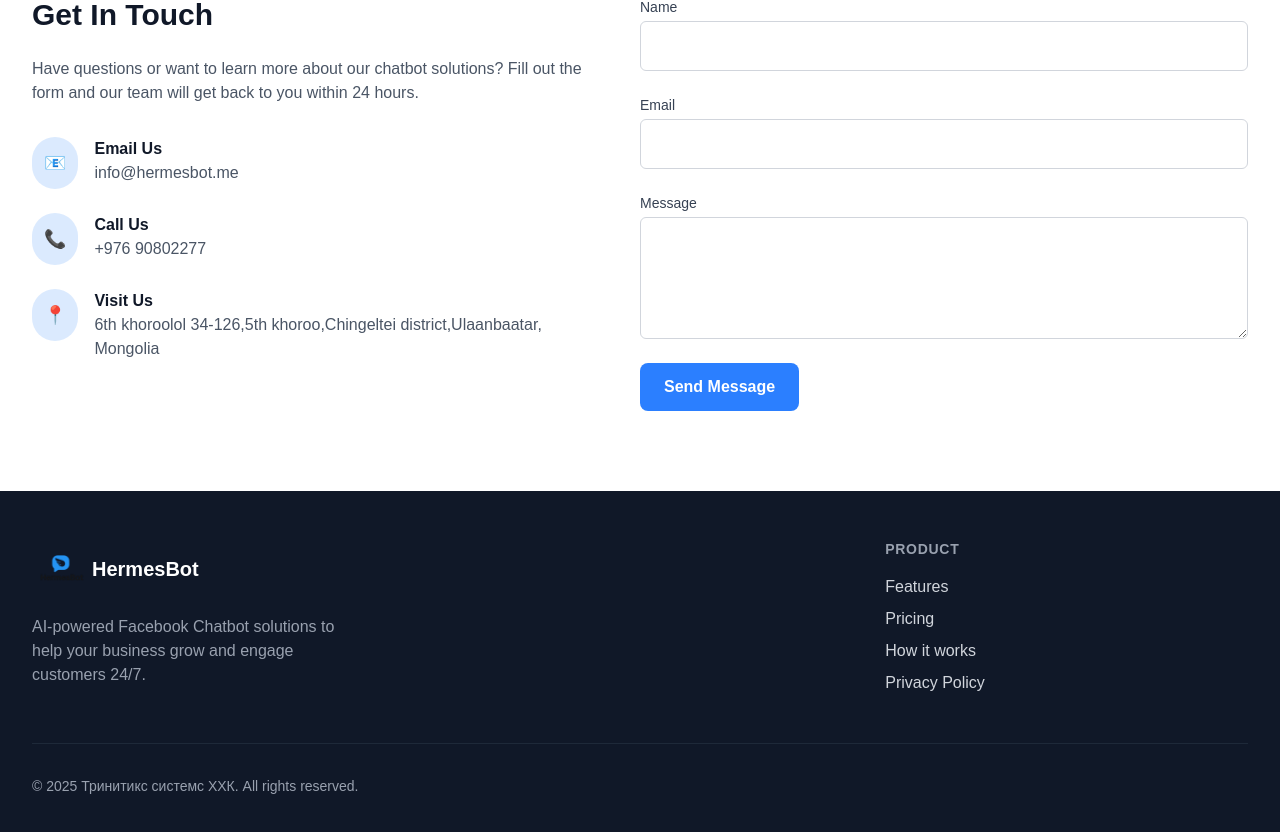
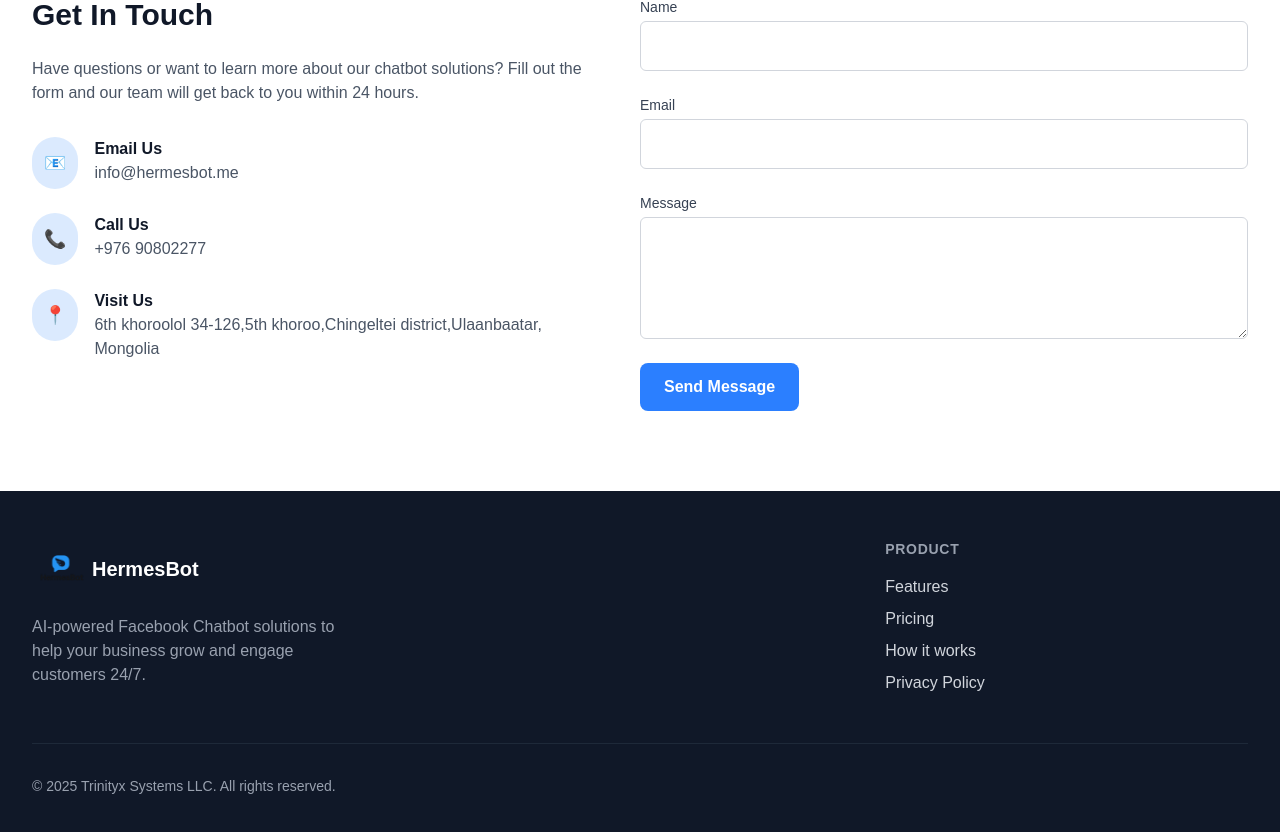
Before and after one commit to Hermesb0t/landing_page, a Next.js app: page / in a window 1280 px wide. Shown: the part 3179-4011 px from the top of the page. Built offline with nearby package versions, Linux system fonts and the light colour scheme.

Commit message:
footer changed

```diff
--- a/components/Footer.tsx
+++ b/components/Footer.tsx
@@ -38,7 +38,7 @@ export default function Footer() {
           </div>
 
           <div className="mt-12 pt-8 border-t border-gray-800 flex flex-col md:flex-row justify-between items-center">
-            <p className="text-gray-400 text-sm mb-4 md:mb-0">© 2025 Тринитикс системс ХХК. All rights reserved.</p>
+            <p className="text-gray-400 text-sm mb-4 md:mb-0">© 2025 Trinityx Systems LLC. All rights reserved.</p>
             <div className="flex space-x-6">
             {/*
             <a href="#" className="text-gray-400 hover:text-white transition-colors">
```
